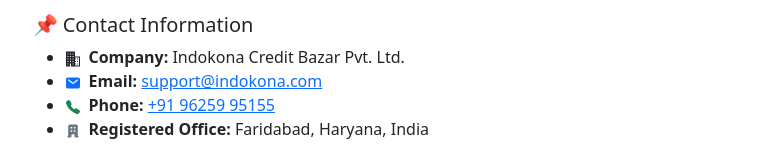
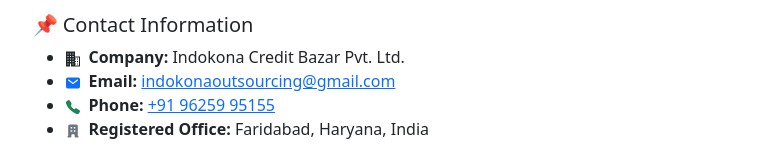
Before and after one commit to Tarunshakya1999/indokonafrontend, a React (Vite) app: page /cookie-policy in a window 1280 px wide. Shown: the part 1201-1361 px from the top of the page, without its empty margins (240-1016 px from the left). Built offline with nearby package versions, Linux system fonts and the light colour scheme.

Commit message:
Added right emails

```diff
--- a/src/Cookies.jsx
+++ b/src/Cookies.jsx
@@ -121,8 +121,8 @@ export default function CookiePolicy() {
                 <li>
                   <IoMail className="me-2 text-primary" />
                   <strong>Email:</strong>{" "}
-                  <a href="mailto:support@indokona.com">
-                    support@indokona.com
+                  <a href="mailto:indokonaoutsourcing@gmail.com">
+                  indokonaoutsourcing@gmail.com
                   </a>
                 </li>
                 <li>
--- a/src/Disclaimer.jsx
+++ b/src/Disclaimer.jsx
@@ -146,7 +146,7 @@ export default function Disclaimer() {
                 </li>
                 <li>
                   <Envelope className="me-1" /> Email:{" "}
-                  <a href="mailto:support@indokona.com">support@indokona.com</a>
+                  <a href="mailto:indokonaoutsourcing@gmail.com">indokonaoutsourcing@gmail.com</a>
                 </li>
                 <li>
                   <Telephone className="me-1" /> Phone:{" "}
--- a/src/Disclouser.jsx
+++ b/src/Disclouser.jsx
@@ -121,7 +121,7 @@ export default function Disclosure() {
                 </li>
                 <li>
                   <Envelope className="me-1" /> Email:{" "}
-                  <a href="mailto:support@indokona.com">support@indokona.com</a>
+                  <a href="mailto:indokonaoutsourcing@gmail.com">indokonaoutsourcing@gmail.com</a>
                 </li>
                 <li>
                   <Telephone className="me-1" /> Phone:{" "}
--- a/src/Grevience.jsx
+++ b/src/Grevience.jsx
@@ -152,7 +152,7 @@ export default function SupportPolicy() {
           <h3 className="mt-4"><MdReportProblem className="me-2 text-danger" /> 5. Reporting Issues</h3>
           <ul>
             <li>Report issues, fraud, or suspicious activity promptly.</li>
-            <li>Support Contacts: 📞 +91 96259 95155 | 📧 support@indokona.com | WhatsApp: 8800905879</li>
+            <li>Support Contacts: 📞 +91 96259 95155 | 📧 indokonaoutsourcing@gmail.com | WhatsApp: 8800905879</li>
           </ul>
 
           <h3 className="mt-4"><IoShieldCheckmark className="me-2 text-success" /> 6. Compliance & Ethical Conduct</h3>
@@ -169,7 +169,7 @@ export default function SupportPolicy() {
 
           <h3 className="mt-4">📌 Contact Information</h3>
           <ul>
-            <li><IoMail className="me-2 text-primary" /> support@indokona.com</li>
+            <li><IoMail className="me-2 text-primary" /> indokonaoutsourcing@gmail.com</li>
             <li><IoCall className="me-2 text-success" /> +91 96259 95155</li>
             <li><HiOfficeBuilding className="me-2 text-secondary" /> Faridabad, Haryana, India</li>
           </ul>
--- a/src/Privacy.jsx
+++ b/src/Privacy.jsx
@@ -131,8 +131,8 @@ export default function PrivacyPolicy() {
               <ul>
                 <li>
                   <Envelope className="me-1" /> Email:{" "}
-                  <a href="mailto:support@indokona.com">
-                    support@indokona.com
+                  <a href="mailto:indokonaoutsourcing@gmail.com">
+                  indokonaoutsourcing@gmail.com
                   </a>
                 </li>
                 <li>
--- a/src/TAC.jsx
+++ b/src/TAC.jsx
@@ -126,7 +126,7 @@ export default function TermsAndConditions() {
               <ul>
                 <li>
                   <BsEnvelope className="me-2" /> <strong>Email:</strong>{" "}
-                  <a href="mailto:hello@indokona.com">hello@indokona.com</a>
+                  <a href="mailto:indokonaoutsourcing@gmail.com">indokonaoutsourcing@gmail.com</a>
                 </li>
                 <li>
                   <BsTelephone className="me-2" /> <strong>Phone:</strong>{" "}
```
